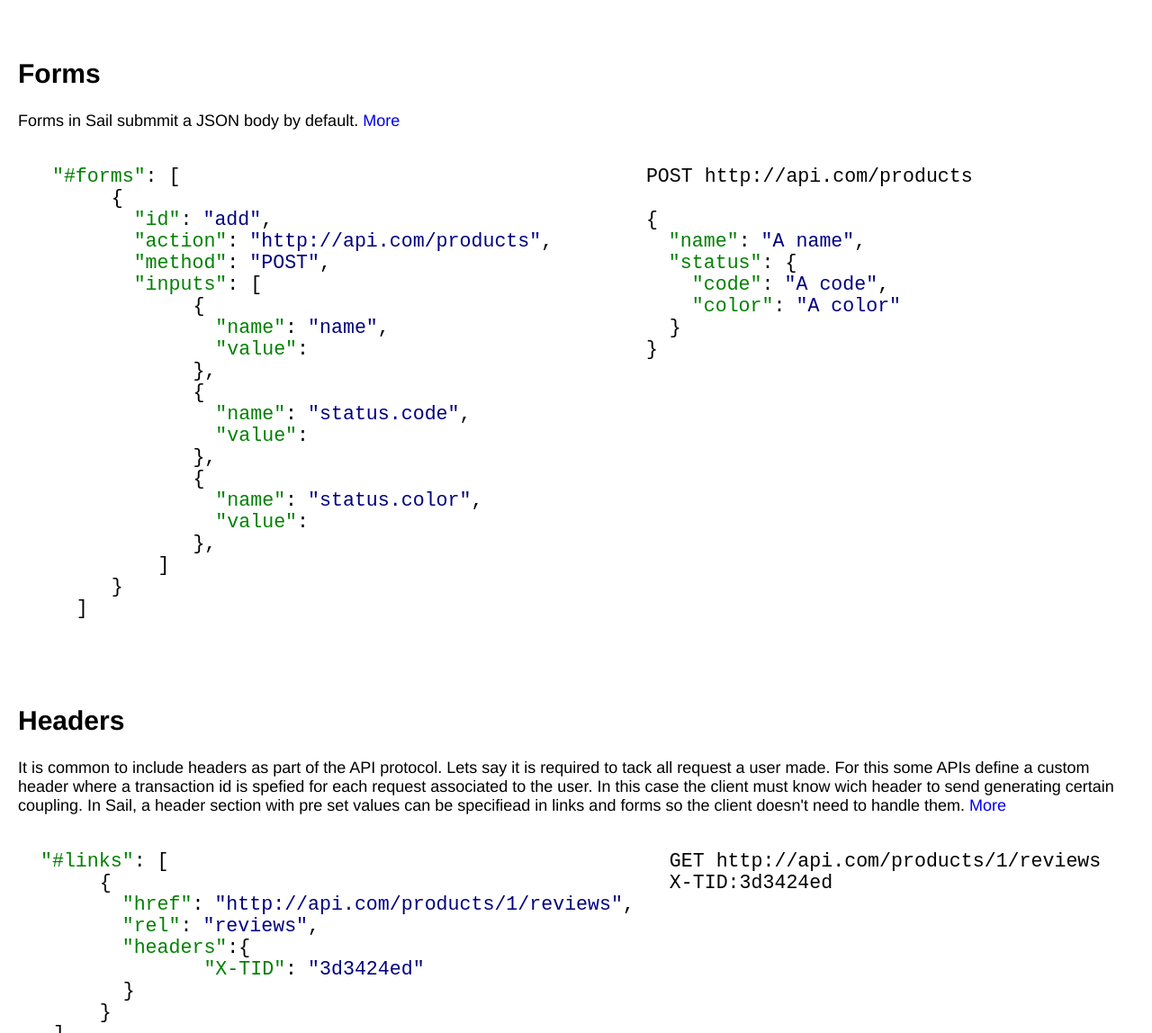
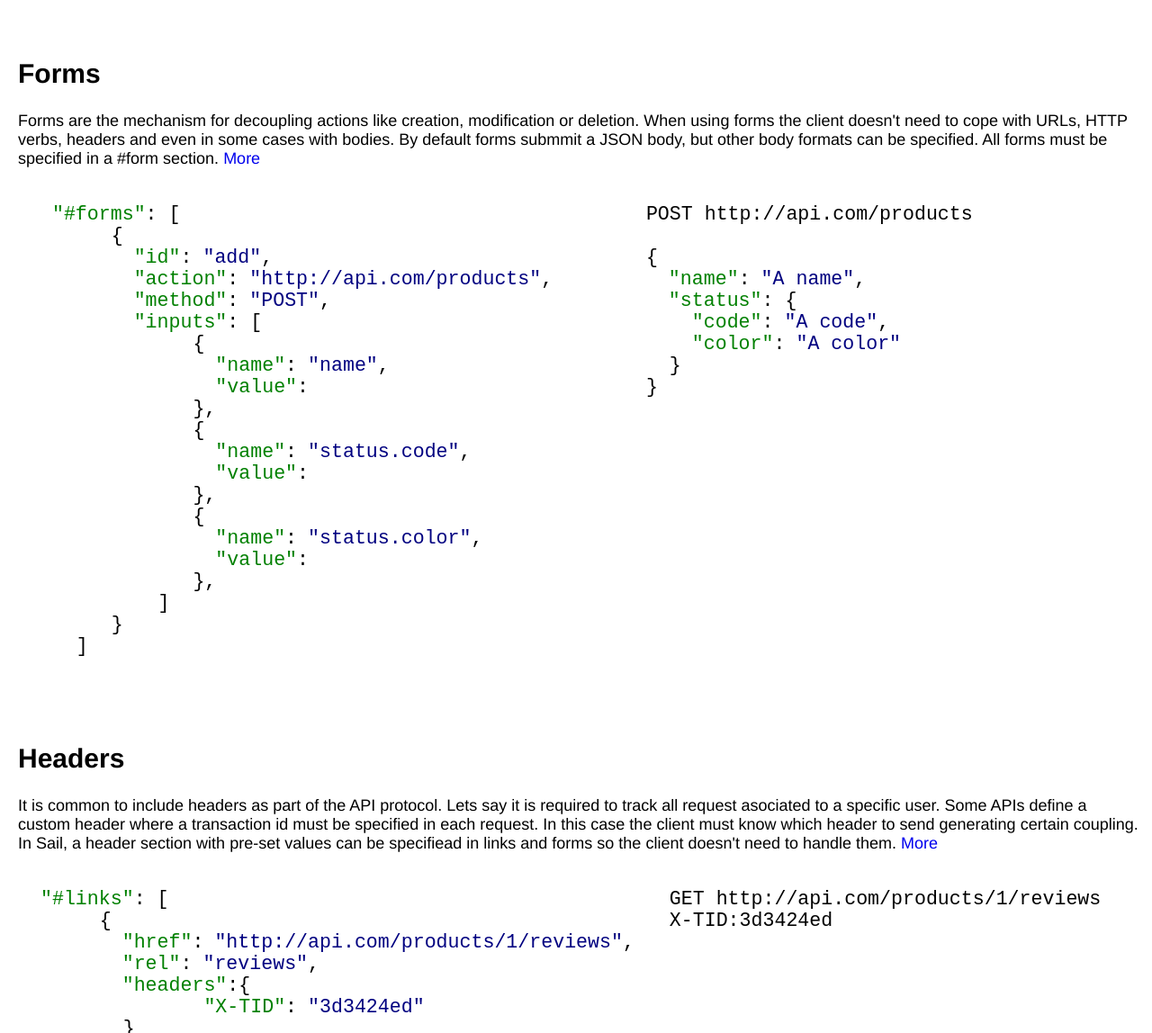
Before and after one commit to sail-lang/sail-lang.github.io, a plain HTML site: page index.html in a window 1280 px wide. Shown: the part 1260-2408 px from the top of the page at 90% size. Drawn offline with Linux system fonts and the light colour scheme.

Commit message:
More on forms. Typos

```diff
--- a/index.html
+++ b/index.html
@@ -72,7 +72,7 @@
 
  <section class="summary">
    <h2>Forms</h2>
-   <p>Forms in Sail submmit a JSON body by default. <a href="./forms.html"> More </a></p>
+   <p>Forms are the mechanism for decoupling actions like creation, modification or deletion. When using forms the client doesn't need to cope with URLs, HTTP verbs, headers and even in some cases with bodies. By default forms submmit a JSON body, but other body formats can be specified. All forms must be specified in a #form section. <a href="./forms.html"> More </a></p>
    <div class="siblings json">
      <pre>
   <span class="field">"#forms"</span>: [
@@ -113,7 +113,7 @@
 
  <section class="summary">
    <h2>Headers</h2>
-   <p>It is common to include headers as part of the API protocol. Lets say it is required to tack all request a user made. For this some APIs define a custom header where a transaction id is spefied for each request associated to the user. In this case the client must know wich header to send generating certain coupling. In Sail, a header section with pre set values can be specifiead in links and forms so the client doesn't need to handle them.   <a href="./headers.html"> More </a></p>
+   <p>It is common to include headers as part of the API protocol. Lets say it is required to track all request asociated to a specific user. Some APIs define a custom header where a transaction id must be specified in each request. In this case the client must know which header to send generating certain coupling. In Sail, a header section with pre-set values can be specifiead in links and forms so the client doesn't need to handle them.   <a href="./headers.html"> More </a></p>
    <div class="siblings json">
      <pre>
  <span class="field">"#links"</span>: [
```
